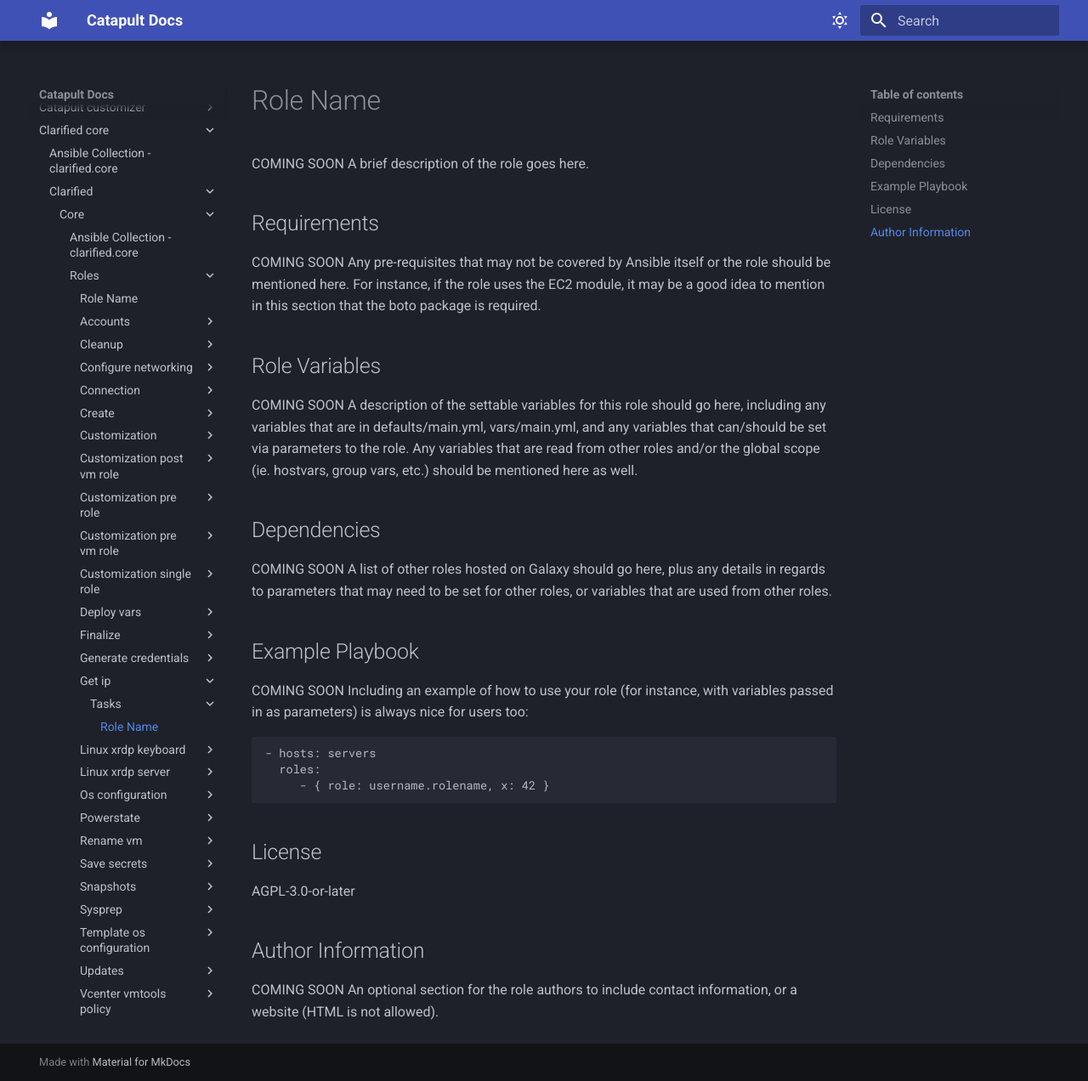
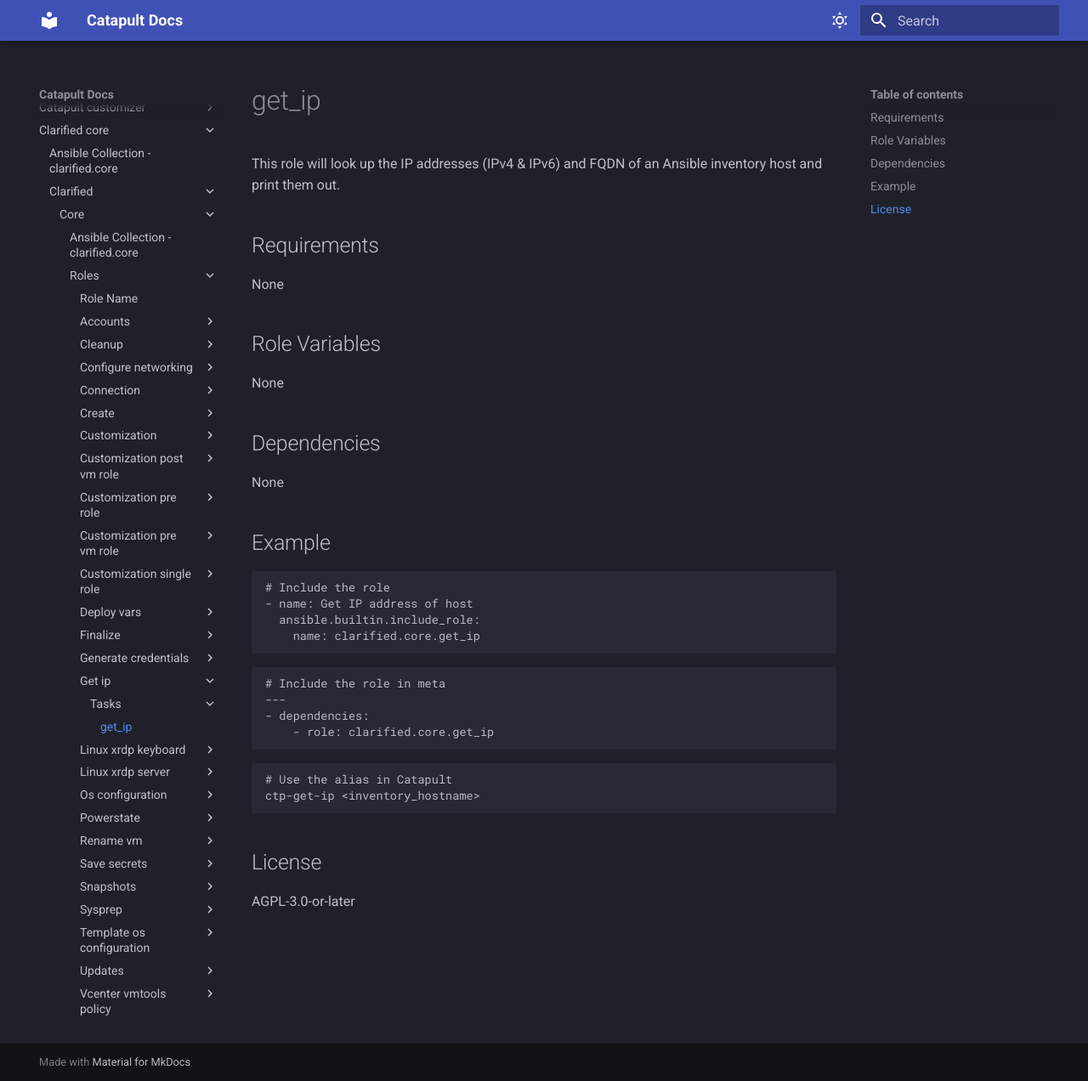
Before and after one commit to ClarifiedSecurity/catapult-docs, an MkDocs documentation site: the page built from docs/clarified-core/clarified/core/roles/get_ip/tasks/README.md, in a window 1280 px wide and 1272 px high. Shown: the whole window at 85% size. Built offline with MkDocs 1.6.1 and Material for MkDocs 9.7.7, drawn with Linux system fonts in a browser that asks for light colours.

Commit message:
CatapultBot update docs

````diff
--- a/docs/clarified-core/clarified/core/roles/get_ip/tasks/README.md
+++ b/docs/clarified-core/clarified/core/roles/get_ip/tasks/README.md
@@ -1,37 +1,40 @@
-# Role Name
+# get_ip
 
-COMING SOON
-A brief description of the role goes here.
+This role will look up the IP addresses (IPv4 & IPv6) and FQDN of an Ansible inventory host and print them out.
 
 ## Requirements
 
-COMING SOON
-Any pre-requisites that may not be covered by Ansible itself or the role should be mentioned here. For instance, if the role uses the EC2 module, it may be a good idea to mention in this section that the boto package is required.
+None
 
 ## Role Variables
 
-COMING SOON
-A description of the settable variables for this role should go here, including any variables that are in defaults/main.yml, vars/main.yml, and any variables that can/should be set via parameters to the role. Any variables that are read from other roles and/or the global scope (ie. hostvars, group vars, etc.) should be mentioned here as well.
+None
 
 ## Dependencies
 
-COMING SOON
-A list of other roles hosted on Galaxy should go here, plus any details in regards to parameters that may need to be set for other roles, or variables that are used from other roles.
+None
 
-## Example Playbook
+## Example
 
-COMING SOON
-Including an example of how to use your role (for instance, with variables passed in as parameters) is always nice for users too:
+```yaml
+# Include the role
+- name: Get IP address of host
+  ansible.builtin.include_role:
+    name: clarified.core.get_ip
+```
 
-    - hosts: servers
-      roles:
-         - { role: username.rolename, x: 42 }
+```yaml
+# Include the role in meta
+---
+- dependencies:
+    - role: clarified.core.get_ip
+```
+
+```shell
+# Use the alias in Catapult
+ctp-get-ip <inventory_hostname>
+```
 
 ## License
 
 AGPL-3.0-or-later
-
-## Author Information
-
-COMING SOON
-An optional section for the role authors to include contact information, or a website (HTML is not allowed).
````
Also changed, not shown: docs/catapult/README.md (+3 -5 lines), docs/catapult/docs/01-getting-started.md (+21 -26 lines).
